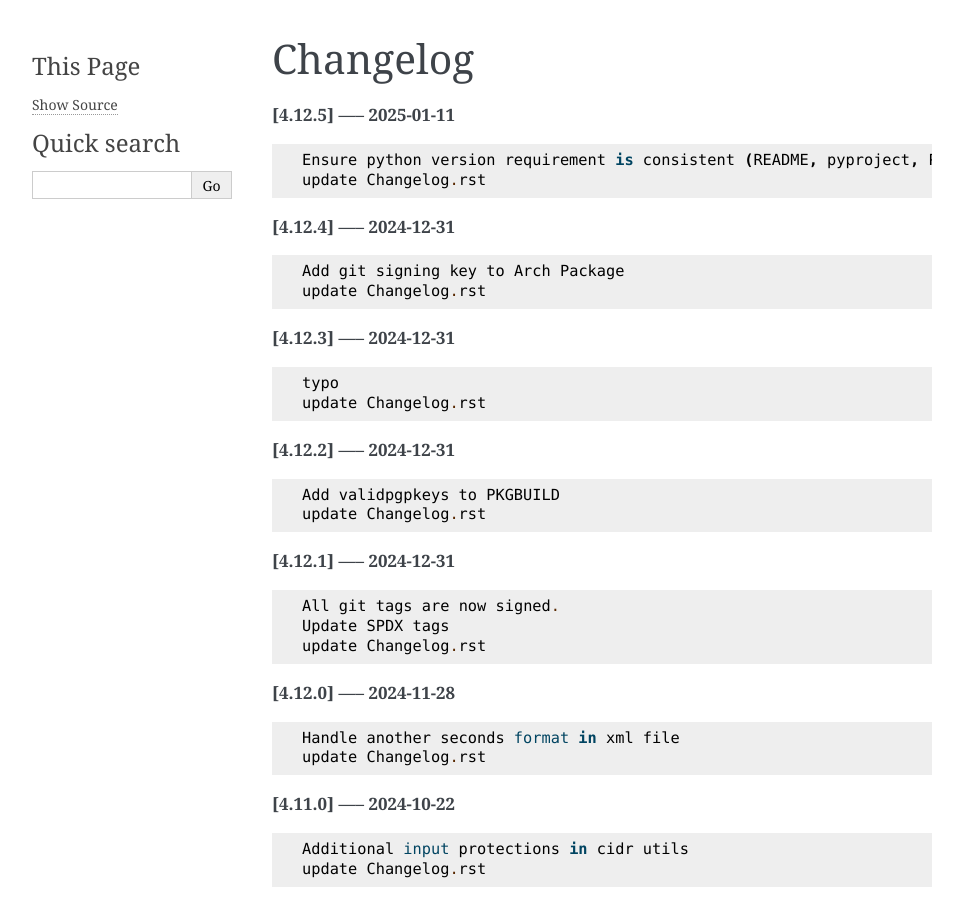
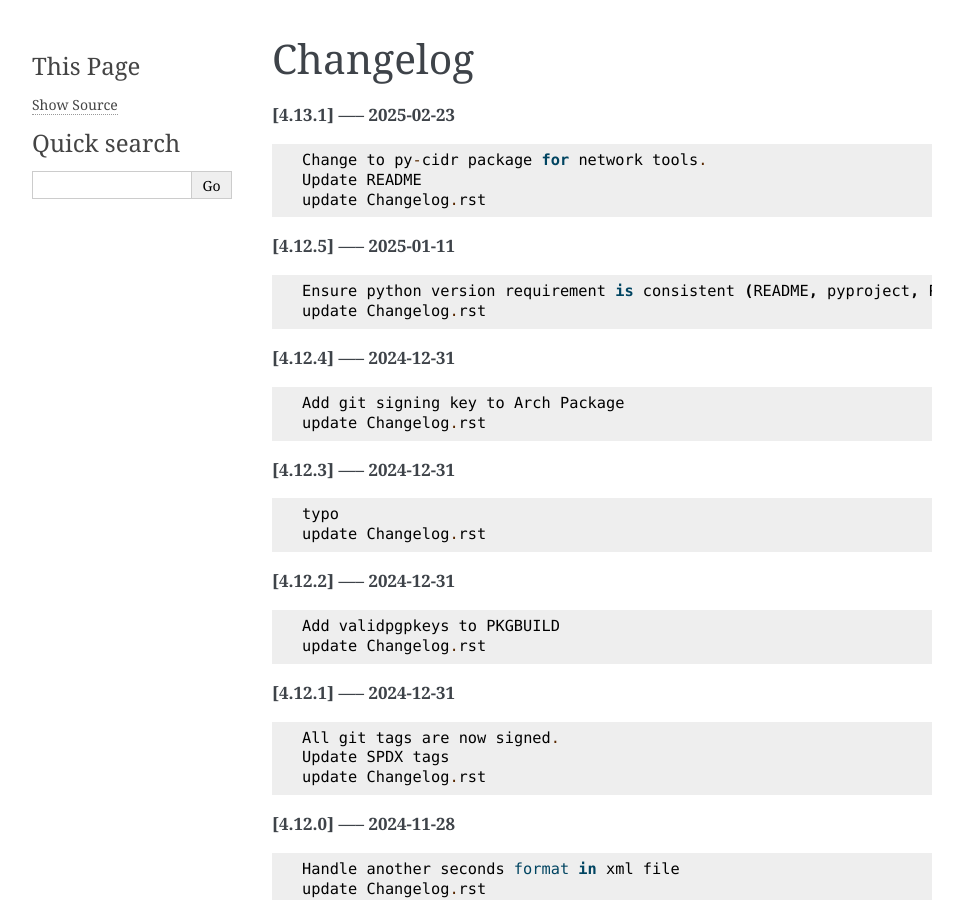
Before and after one commit to gene-git/dmarc_report, a Sphinx documentation site: the page built from Docs/Changelog.rst, in a window 1280 px wide and 900 px high. Shown: the whole window, without its empty margins (148-1111 px from the left). Built offline with Sphinx 7.4.7, drawn with Linux system fonts in a browser that asks for light colours; pages that are not in the unit, such as notebooks, are missing from menus.

Commit message:
update Changelog.rst

```diff
--- a/Docs/Changelog.rst
+++ b/Docs/Changelog.rst
@@ -1,5 +1,12 @@
 Changelog
 =========
+
+**[4.13.1] ----- 2025-02-23** ::
+
+	    Change to py-cidr package for network tools.
+	    Update README
+	    update Changelog.rst
+
 
 **[4.12.5] ----- 2025-01-11** ::
 
```
